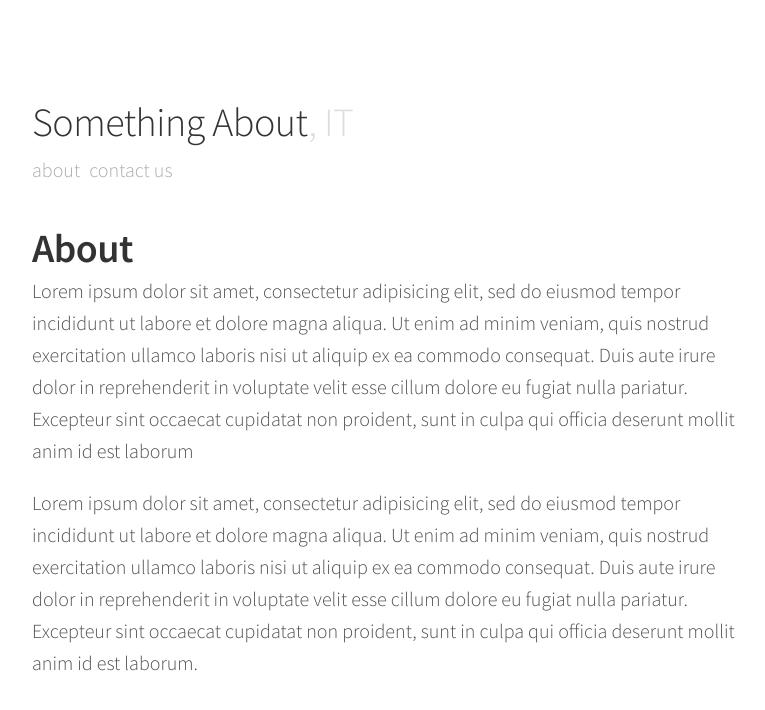
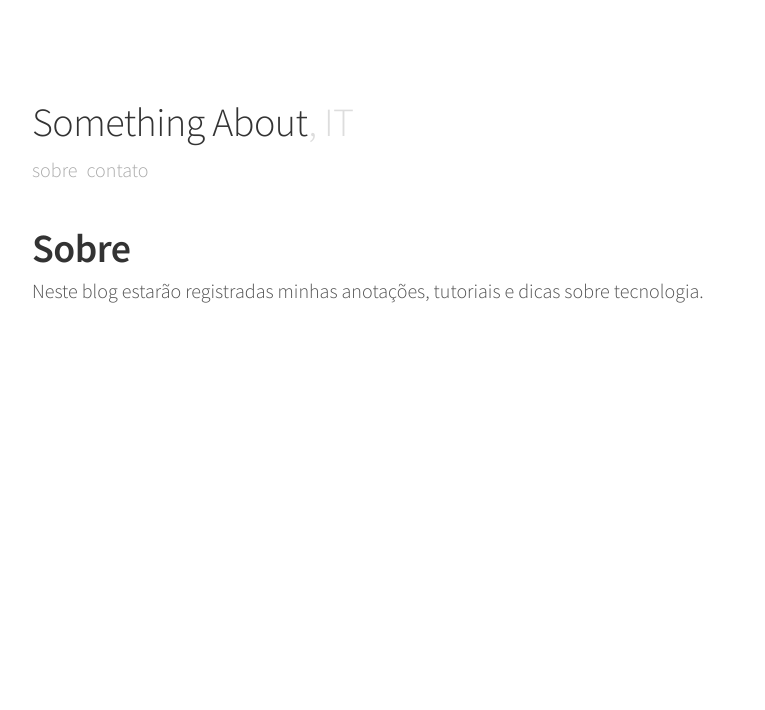
Before and after one commit to emilianocarvalho/emilianocarvalho.github.io, a Jekyll site: the page built from about.md, in a window 1280 px wide. Shown: the top 710 px of the page, without its empty margins (248-1013 px from the left). Built offline with Jekyll 4.4.1, drawn with Linux system fonts in a browser that asks for light colours.

Commit message:
Organizando o conteúdo

```diff
--- a/about.md
+++ b/about.md
@@ -1,9 +1,7 @@
 ---
 layout: page
-title: About
+title: Sobre
 permalink: /about/
 ---
 
-Lorem ipsum dolor sit amet, consectetur adipisicing elit, sed do eiusmod tempor incididunt ut labore et dolore magna aliqua. Ut enim ad minim veniam, quis nostrud exercitation ullamco laboris nisi ut aliquip ex ea commodo consequat. Duis aute irure dolor in reprehenderit in voluptate velit esse cillum dolore eu fugiat nulla pariatur. Excepteur sint occaecat cupidatat non proident, sunt in culpa qui officia deserunt mollit anim id est laborum
-
-Lorem ipsum dolor sit amet, consectetur adipisicing elit, sed do eiusmod tempor incididunt ut labore et dolore magna aliqua. Ut enim ad minim veniam, quis nostrud exercitation ullamco laboris nisi ut aliquip ex ea commodo consequat. Duis aute irure dolor in reprehenderit in voluptate velit esse cillum dolore eu fugiat nulla pariatur. Excepteur sint occaecat cupidatat non proident, sunt in culpa qui officia deserunt mollit anim id est laborum.
+Neste blog estarão registradas minhas anotações, tutoriais e dicas sobre tecnologia.
--- a/contact.md
+++ b/contact.md
@@ -1,10 +1,10 @@
 ---
 layout: page
-title: Contact Us
+title: Contato
 permalink: /contact/
 ---
 
-Sou Emiliano Carvalho, atualmente exerco a função de Subgerente de TI no Procon-PB utilizando diversas tecnologias, procurando criar e adotar práticas eficiêntes que melhorem a produtividade e trabalho da equipe de forma a tornar as operações mais transparentes ao setores do orgão. Já trabalhei com desenvolvimento ADVPL, na Totvs (Microsiga) com experiências em implantações em grandes empresas. Tenho focado no desenvolvimento web com Java, Servlet's, JSP, JPA, Hibernate e VRaptor com estudo em SOA, Webservices, Restfull disponibilizando serviços através de plataformas móveis.
+Sou Emiliano Carvalho, atualmente exerco a função de Subgerente de TI no Procon-PB utilizando diversas tecnologias, procurando criar e adotar práticas eficiêntes que melhorem a produtividade e trabalho da equipe de forma a tornar as operações mais transparentes aos setores do orgão. Já trabalhei com desenvolvimento ADVPL, na Totvs (Microsiga) com experiências em implantações em grandes empresas. Tenho focado no desenvolvimento web com Java, Servlet's, JSP, JPA, Hibernate e VRaptor com estudo em SOA, Webservices, Restfull disponibilizando serviços através de plataformas móveis.
 
 Emiliano Carvalho
 emilianocarvalho.dev@gmail.com
```
